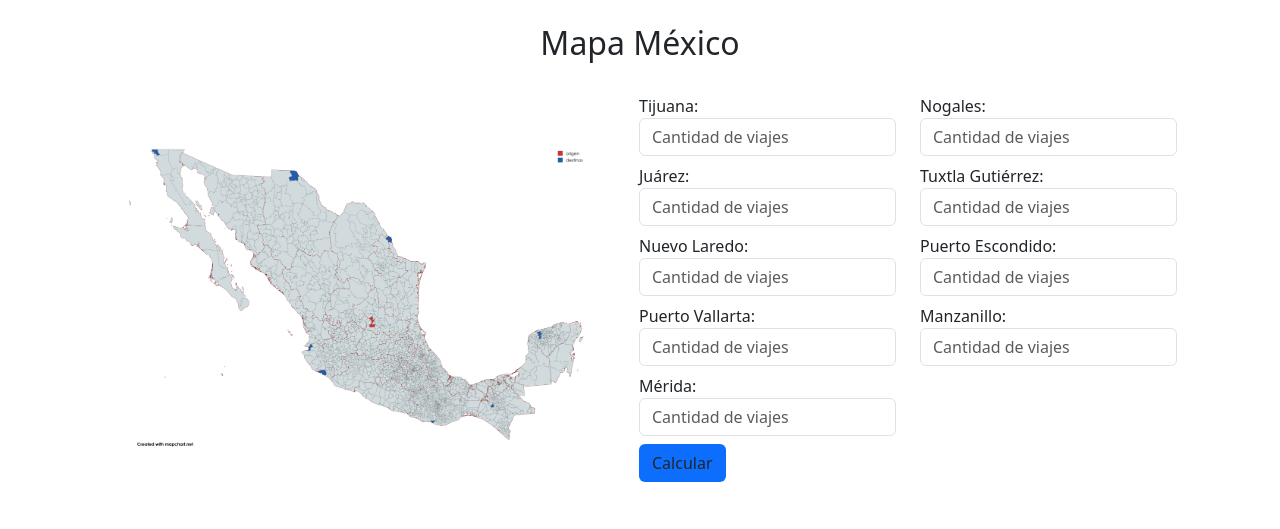
After one commit to OzzyLozano/prog-funcional, a Flask app: page /mapa3 in a window 1280 px wide. The commit adds this page. Shown: the top 529 px of the page. Run offline with Flask 3, Linux system fonts and the light colour scheme.

Commit message:
added maps homeworks 1-3

```diff
--- a/app.py
+++ b/app.py
@@ -1,56 +1,212 @@
-from flask import Flask, render_template, request, redirect, url_for
+from flask import Flask, render_template, request#, redirect, url_for
 
 app = Flask(__name__)
 
-# bricks stuff
-BRICK_WIDTH = 0.23
-BRICK_HEIGHT = 0.05
-VERTICAL_JOINT_THICKNESS = 0.01
-HORIZONTAL_JOINT_THICKNESS = 0.015
+FUEL_COST = 26
+FUEL_TANK_CAPACITY = 500
+
+DISTANCESnREQUIRED_FUEL = {
+  "tijuana": {
+    "distance": 2500,
+    "fuel": 714
+  },
+  "juarez": {
+    "distance": 1380,
+    "fuel": 394
+  },
+  "laredo": {
+    "distance": 720,
+    "fuel": 206
+  },
+  "vallarta": {
+    "distance": 624,
+    "fuel": 178
+  },
+  "merida": {
+    "distance": 1700,
+    "fuel": 486
+  },
+  "nogales": {
+    "distance": 1720,
+    "fuel": 491
+  },
+  "tuxtla": {
+    "distance": 1230,
+    "fuel": 351
+  },
+  "puerto_escondido": {
+    "distance": 1050,
+    "fuel": 300
+  },
+  "manzanillo": {
+    "distance": 615,
+    "fuel": 176
+  }
+}
 
 @app.route('/')
 def home():
-  return render_template('index.html')
+  return render_template('mapa-mexico.html')
 
-@app.route('/bricks', methods=['GET', 'POST'])
-def bricks():
-  return render_template('bricks.html')
+@app.route('/mapa1', methods=['GET', 'POST'])
+def mapa1():
+  tijuana = request.form.get('tijuana', type=int) or 0
+  juarez = request.form.get('juarez', type=int) or 0
+  laredo = request.form.get('laredo', type=int) or 0
+  vallarta = request.form.get('vallarta', type=int) or 0
+  merida = request.form.get('merida', type=int) or 0
+  info = {
+    "tijuana": {
+      "trips": tijuana,
+      "distance": tijuana * DISTANCESnREQUIRED_FUEL["tijuana"]["distance"],
+      "fuel": tijuana * DISTANCESnREQUIRED_FUEL["tijuana"]["fuel"]
+    },
+    "juarez": {
+      "trips": juarez,
+      "distance": juarez * DISTANCESnREQUIRED_FUEL["juarez"]["distance"],
+      "fuel": juarez * DISTANCESnREQUIRED_FUEL["juarez"]["fuel"]
+    },
+    "laredo": {
+      "trips": laredo,
+      "distance": laredo * DISTANCESnREQUIRED_FUEL["laredo"]["distance"],
+      "fuel": laredo * DISTANCESnREQUIRED_FUEL["laredo"]["fuel"]
+    },
+    "vallarta": {
+      "trips": vallarta,
+      "distance": vallarta * DISTANCESnREQUIRED_FUEL["vallarta"]["distance"],
+      "fuel": vallarta * DISTANCESnREQUIRED_FUEL["vallarta"]["fuel"]
+    },
+    "merida": {
+      "trips": merida,
+      "distance": merida * DISTANCESnREQUIRED_FUEL["merida"]["distance"],
+      "fuel": merida * DISTANCESnREQUIRED_FUEL["merida"]["fuel"]
+    }
+  }
+  return render_template('mapa-mexico.html', info=info)
 
-@app.route('/windows', methods=['GET', 'POST'])
-def windows():
-  return f'<p>xd</p>'
+@app.route('/mapa2', methods=['GET', 'POST'])
+def mapa2():
+  tijuana = request.form.get('tijuana', type=int) or 0
+  juarez = request.form.get('juarez', type=int) or 0
+  laredo = request.form.get('laredo', type=int) or 0
+  vallarta = request.form.get('vallarta', type=int) or 0
+  merida = request.form.get('merida', type=int) or 0
+  info = {
+    "tijuana": {
+      "trips": tijuana,
+      "distance": tijuana * DISTANCESnREQUIRED_FUEL["tijuana"]["distance"],
+      "fuel": tijuana * DISTANCESnREQUIRED_FUEL["tijuana"]["fuel"],
+      "total_tanks": tijuana * DISTANCESnREQUIRED_FUEL["tijuana"]["fuel"] / FUEL_TANK_CAPACITY,
+      "fuel_cost": tijuana * DISTANCESnREQUIRED_FUEL["tijuana"]["fuel"] * FUEL_COST
+    },
+    "juarez": {
+      "trips": juarez,
+      "distance": juarez * DISTANCESnREQUIRED_FUEL["juarez"]["distance"],
+      "fuel": juarez * DISTANCESnREQUIRED_FUEL["juarez"]["fuel"],
+      "total_tanks": juarez * DISTANCESnREQUIRED_FUEL["juarez"]["fuel"] / FUEL_TANK_CAPACITY,
+      "fuel_cost": juarez * DISTANCESnREQUIRED_FUEL["juarez"]["fuel"] * FUEL_COST
+    },
+    "laredo": {
+      "trips": laredo,
+      "distance": laredo * DISTANCESnREQUIRED_FUEL["laredo"]["distance"],
+      "fuel": laredo * DISTANCESnREQUIRED_FUEL["laredo"]["fuel"],
+      "total_tanks": laredo * DISTANCESnREQUIRED_FUEL["laredo"]["fuel"] / FUEL_TANK_CAPACITY,
+      "fuel_cost": laredo * DISTANCESnREQUIRED_FUEL["laredo"]["fuel"] * FUEL_COST
+    },
+    "vallarta": {
+      "trips": vallarta,
+      "distance": vallarta * DISTANCESnREQUIRED_FUEL["vallarta"]["distance"],
+      "fuel": vallarta * DISTANCESnREQUIRED_FUEL["vallarta"]["fuel"],
+      "total_tanks": vallarta * DISTANCESnREQUIRED_FUEL["vallarta"]["fuel"] / FUEL_TANK_CAPACITY,
+      "fuel_cost": vallarta * DISTANCESnREQUIRED_FUEL["vallarta"]["fuel"] * FUEL_COST
+    },
+    "merida": {
+      "trips": merida,
+      "distance": merida * DISTANCESnREQUIRED_FUEL["merida"]["distance"],
+      "fuel": merida * DISTANCESnREQUIRED_FUEL["merida"]["fuel"],
+      "total_tanks": merida * DISTANCESnREQUIRED_FUEL["merida"]["fuel"] / FUEL_TANK_CAPACITY,
+      "fuel_cost": merida * DISTANCESnREQUIRED_FUEL["merida"]["fuel"] * FUEL_COST
+    }
+  }
+  return render_template('mapa2.html', info=info)
 
-@app.route('/columns', methods=['GET', 'POST'])
-def columns():
-  return f'<p>xd</p>'
-
-@app.route('/floor', methods=['GET', 'POST'])
-def floor():
-  return f'<p>xd</p>'
-
-@app.route('/ceiling', methods=['GET', 'POST'])
-def ceiling():
-  return f'<p>xd</p>'
-
-@app.route('/room', methods=['GET', 'POST'])
-def room():
-  return f'<p>xd</p>'
-
-@app.route('/exam', methods=['GET', 'POST'])
-def exam():
-  return f'<p>xd</p>'
-
-@app.route('/calculate-bricks', methods=['GET', 'POST'])
-def calc_bricks():
-  longitud = request.form.get('longitud', type=float)
-  altura = request.form.get('altura', type=float)
-
-  if longitud and altura:
-    area = longitud * altura
-    bricks = area / ((BRICK_WIDTH + VERTICAL_JOINT_THICKNESS) * (BRICK_HEIGHT + HORIZONTAL_JOINT_THICKNESS))
-    return render_template('bricks.html', bricks=bricks)
-
-  return redirect(url_for('bricks'))
+@app.route('/mapa3', methods=['GET', 'POST'])
+def mapa3():
+  tijuana = request.form.get('tijuana', type=int) or 0
+  juarez = request.form.get('juarez', type=int) or 0
+  laredo = request.form.get('laredo', type=int) or 0
+  vallarta = request.form.get('vallarta', type=int) or 0
+  merida = request.form.get('merida', type=int) or 0
+  nogales = request.form.get('nogales', type=int) or 0
+  tuxtla = request.form.get('tuxtla', type=int) or 0
+  puerto_escondido = request.form.get('puerto_escondido', type=int) or 0
+  manzanillo = request.form.get('manzanillo', type=int) or 0
+  info = {
+    "tijuana": {
+      "trips": tijuana,
+      "distance": tijuana * DISTANCESnREQUIRED_FUEL["tijuana"]["distance"],
+      "fuel": tijuana * DISTANCESnREQUIRED_FUEL["tijuana"]["fuel"],
+      "total_tanks": tijuana * DISTANCESnREQUIRED_FUEL["tijuana"]["fuel"] / FUEL_TANK_CAPACITY,
+      "fuel_cost": tijuana * DISTANCESnREQUIRED_FUEL["tijuana"]["fuel"] * FUEL_COST
+    },
+    "juarez": {
+      "trips": juarez,
+      "distance": juarez * DISTANCESnREQUIRED_FUEL["juarez"]["distance"],
+      "fuel": juarez * DISTANCESnREQUIRED_FUEL["juarez"]["fuel"],
+      "total_tanks": juarez * DISTANCESnREQUIRED_FUEL["juarez"]["fuel"] / FUEL_TANK_CAPACITY,
+      "fuel_cost": juarez * DISTANCESnREQUIRED_FUEL["juarez"]["fuel"] * FUEL_COST
+    },
+    "laredo": {
+      "trips": laredo,
+      "distance": laredo * DISTANCESnREQUIRED_FUEL["laredo"]["distance"],
+      "fuel": laredo * DISTANCESnREQUIRED_FUEL["laredo"]["fuel"],
+      "total_tanks": laredo * DISTANCESnREQUIRED_FUEL["laredo"]["fuel"] / FUEL_TANK_CAPACITY,
+      "fuel_cost": laredo * DISTANCESnREQUIRED_FUEL["laredo"]["fuel"] * FUEL_COST
+    },
+    "vallarta": {
+      "trips": vallarta,
+      "distance": vallarta * DISTANCESnREQUIRED_FUEL["vallarta"]["distance"],
+      "fuel": vallarta * DISTANCESnREQUIRED_FUEL["vallarta"]["fuel"],
+      "total_tanks": vallarta * DISTANCESnREQUIRED_FUEL["vallarta"]["fuel"] / FUEL_TANK_CAPACITY,
+      "fuel_cost": vallarta * DISTANCESnREQUIRED_FUEL["vallarta"]["fuel"] * FUEL_COST
+    },
+    "merida": {
+      "trips": merida,
+      "distance": merida * DISTANCESnREQUIRED_FUEL["merida"]["distance"],
+      "fuel": merida * DISTANCESnREQUIRED_FUEL["merida"]["fuel"],
+      "total_tanks": merida * DISTANCESnREQUIRED_FUEL["merida"]["fuel"] / FUEL_TANK_CAPACITY,
+      "fuel_cost": merida * DISTANCESnREQUIRED_FUEL["merida"]["fuel"] * FUEL_COST
+    },
+    "nogales": {
+      "trips": nogales,
+      "distance": nogales * DISTANCESnREQUIRED_FUEL["nogales"]["distance"],
+      "fuel": nogales * DISTANCESnREQUIRED_FUEL["nogales"]["fuel"],
+      "total_tanks": nogales * DISTANCESnREQUIRED_FUEL["nogales"]["fuel"] / FUEL_TANK_CAPACITY,
+      "fuel_cost": nogales * DISTANCESnREQUIRED_FUEL["nogales"]["fuel"] * FUEL_COST
+    },
+    "tuxtla": {
+      "trips": tuxtla,
+      "distance": tuxtla * DISTANCESnREQUIRED_FUEL["tuxtla"]["distance"],
+      "fuel": tuxtla * DISTANCESnREQUIRED_FUEL["tuxtla"]["fuel"],
+      "total_tanks": tuxtla * DISTANCESnREQUIRED_FUEL["tuxtla"]["fuel"] / FUEL_TANK_CAPACITY,
+      "fuel_cost": tuxtla * DISTANCESnREQUIRED_FUEL["tuxtla"]["fuel"] * FUEL_COST
+    },
+    "puerto_escondido": {
+      "trips": puerto_escondido,
+      "distance": puerto_escondido * DISTANCESnREQUIRED_FUEL["puerto_escondido"]["distance"],
+      "fuel": puerto_escondido * DISTANCESnREQUIRED_FUEL["puerto_escondido"]["fuel"],
+      "total_tanks": puerto_escondido * DISTANCESnREQUIRED_FUEL["puerto_escondido"]["fuel"] / FUEL_TANK_CAPACITY,
+      "fuel_cost": puerto_escondido * DISTANCESnREQUIRED_FUEL["puerto_escondido"]["fuel"] * FUEL_COST
+    },
+    "manzanillo": {
+      "trips": manzanillo,
+      "distance": manzanillo * DISTANCESnREQUIRED_FUEL["manzanillo"]["distance"],
+      "fuel": manzanillo * DISTANCESnREQUIRED_FUEL["manzanillo"]["fuel"],
+      "total_tanks": manzanillo * DISTANCESnREQUIRED_FUEL["manzanillo"]["fuel"] / FUEL_TANK_CAPACITY,
+      "fuel_cost": manzanillo * DISTANCESnREQUIRED_FUEL["manzanillo"]["fuel"] * FUEL_COST
+    }
+  }
+  return render_template('mapa3.html', info=info)
 
 if __name__ == "__main__":
   app.run(debug=True)
--- a/static/styles.css
+++ b/static/styles.css
@@ -9,3 +9,6 @@ html {
 body {
   font-family: sans-serif;
 }
+main, section {
+  max-width: 100%!important;
+}
--- /dev/null
+++ b/templates/mapa3.html
@@ -0,0 +1,163 @@
+<!DOCTYPE html>
+<html lang="en">
+<head>
+  <meta charset="UTF-8">
+  <meta name="viewport" content="width=device-width, initial-scale=1.0">
+  <link rel="stylesheet" href="{{ url_for('static', filename='styles.css') }}">
+  <link href="https://cdn.jsdelivr.net/npm/bootstrap@5.3.3/dist/css/bootstrap.min.css" rel="stylesheet">
+  <title>Prog. Log. Func.</title>
+</head>
+<body>
+  <nav></nav>
+  <main class="d-flex justify-content-center align-items-center flex-column gap-4 mt-4">
+    <h2>Mapa México</h2>
+    <section class="d-flex justify-content-center align-items-center gap-4">
+      <img src="{{ url_for('static', filename='img/map2.png') }}" alt="mapita" width="40%">
+      <div>
+        <form action="{{ url_for('mapa3') }}" method="post">
+          <div class="row">
+            <div class="col">
+              <div class="mb-2">
+                <label for="tijuana">Tijuana:</label>
+                <input name="tijuana" type="text" class="form-control" placeholder="Cantidad de viajes" oninput="this.value = this.value.replace(/[^-?\d]/g, '')">
+              </div>
+              <div class="mb-2">
+                <label for="juarez">Juárez:</label>
+                <input name="juarez" type="text" class="form-control" placeholder="Cantidad de viajes" oninput="this.value = this.value.replace(/[^-?\d]/g, '')">
+              </div>
+              <div class="mb-2">
+                <label for="laredo">Nuevo Laredo:</label>
+                <input name="laredo" type="text" class="form-control" placeholder="Cantidad de viajes" oninput="this.value = this.value.replace(/[^-?\d]/g, '')">
+              </div>
+              <div class="mb-2">
+                <label for="vallarta">Puerto Vallarta:</label>
+                <input name="vallarta" type="text" class="form-control" placeholder="Cantidad de viajes" oninput="this.value = this.value.replace(/[^-?\d]/g, '')">
+              </div>
+              <div class="mb-2">
+                <label for="merida">Mérida:</label>
+                <input name="merida" type="text" class="form-control" placeholder="Cantidad de viajes" oninput="this.value = this.value.replace(/[^-?\d]/g, '')">
+              </div>
+            </div>
+            <div class="col">
+              <div class="mb-2">
+                <label for="nogales">Nogales:</label>
+                <input name="nogales" type="text" class="form-control" placeholder="Cantidad de viajes" oninput="this.value = this.value.replace(/[^-?\d]/g, '')">
+              </div>
+              <div class="mb-2">
+                <label for="tuxtla">Tuxtla Gutiérrez:</label>
+                <input name="tuxtla" type="text" class="form-control" placeholder="Cantidad de viajes" oninput="this.value = this.value.replace(/[^-?\d]/g, '')">
+              </div>
+              <div class="mb-2">
+                <label for="puerto_escondido">Puerto Escondido:</label>
+                <input name="puerto_escondido" type="text" class="form-control" placeholder="Cantidad de viajes" oninput="this.value = this.value.replace(/[^-?\d]/g, '')">
+              </div>
+              <div class="mb-2">
+                <label for="manzanillo">Manzanillo:</label>
+                <input name="manzanillo" type="text" class="form-control" placeholder="Cantidad de viajes" oninput="this.value = this.value.replace(/[^-?\d]/g, '')">
+              </div>
+            </div>
+          </div>
+          <button type="submit" class="btn bg-primary">Calcular</button>
+        </form>
+      </div>
+    </section>
+    {% if info %}
+      <section class="d-flex justify-content-evenly gap-4 mb-4 row row-cols-4">
+        {% if info["tijuana"]["trips"] %}
+          <div class="d-flex flex-column shadow rounded p-3 gap-1 col">
+            <h3>Tijuana</h3>
+            <p>Cantidad de viajes: {{ info["tijuana"]["trips"] }}</p>
+            <p>Distancia total: {{ info["tijuana"]["distance"] }}</p>
+            <p>Cantidad de combustible: {{ info["tijuana"]["fuel"] }}</p>
+            <p>Cantidad de tanques: {{ info["tijuana"]["total_tanks"] }}</p>
+            <p>Coste de combustible: {{ info["tijuana"]["fuel_cost"] }}</p>
+          </div>
+        {% endif %}
+        {% if info["juarez"]["trips"] %}
+          <div class="d-flex flex-column shadow rounded p-3 gap-1 col">
+            <h3>Juárez</h3>
+            <p>Cantidad de viajes: {{ info["juarez"]["trips"] }}</p>
+            <p>Distancia total: {{ info["juarez"]["distance"] }}</p>
+            <p>Cantidad de combustible: {{ info["juarez"]["fuel"] }}</p>
+            <p>Cantidad de tanques: {{ info["juarez"]["total_tanks"] }}</p>
+            <p>Coste de combustible: {{ info["juarez"]["fuel_cost"] }}</p>
+          </div>
+        {% endif %}
+        {% if info["laredo"]["trips"] %}
+          <div class="d-flex flex-column shadow rounded p-3 gap-1 col">
+            <h3>Nuevo Laredo</h3>
+            <p>Cantidad de viajes: {{ info["laredo"]["trips"] }}</p>
+            <p>Distancia total: {{ info["laredo"]["distance"] }}</p>
+            <p>Cantidad de combustible: {{ info["laredo"]["fuel"] }}</p>
+            <p>Cantidad de tanques: {{ info["laredo"]["total_tanks"] }}</p>
+            <p>Coste de combustible: {{ info["laredo"]["fuel_cost"] }}</p>
+          </div>
+        {% endif %}
+        {% if info["vallarta"]["trips"] %}
+          <div class="d-flex flex-column shadow rounded p-3 gap-1 col">
+            <h3>Puerto Vallarta</h3>
+            <p>Cantidad de viajes: {{ info["vallarta"]["trips"] }}</p>
+            <p>Distancia total: {{ info["vallarta"]["distance"] }}</p>
+            <p>Cantidad de combustible: {{ info["vallarta"]["fuel"] }}</p>
+            <p>Cantidad de tanques: {{ info["vallarta"]["total_tanks"] }}</p>
+            <p>Coste de combustible: {{ info["vallarta"]["fuel_cost"] }}</p>
+          </div>
+        {% endif %}
+        {% if info["merida"]["trips"] %}
+          <div class="d-flex flex-column shadow rounded p-3 gap-1 col">
+            <h3>Mérida</h3>
+            <p>Cantidad de viajes: {{ info["merida"]["trips"] }}</p>
+            <p>Distancia total: {{ info["merida"]["distance"] }}</p>
+            <p>Cantidad de combustible: {{ info["merida"]["fuel"] }}</p>
+            <p>Cantidad de tanques: {{ info["merida"]["total_tanks"] }}</p>
+            <p>Coste de combustible: {{ info["merida"]["fuel_cost"] }}</p>
+          </div>
+        {% endif %}
+        {% if info["nogales"]["trips"] %}
+          <div class="d-flex flex-column shadow rounded p-3 gap-1 col">
+            <h3>Nogales</h3>
+            <p>Cantidad de viajes: {{ info["nogales"]["trips"] }}</p>
+            <p>Distancia total: {{ info["nogales"]["distance"] }}</p>
+            <p>Cantidad de combustible: {{ info["nogales"]["fuel"] }}</p>
+            <p>Cantidad de tanques: {{ info["nogales"]["total_tanks"] }}</p>
+            <p>Coste de combustible: {{ info["nogales"]["fuel_cost"] }}</p>
+          </div>
+        {% endif %}
+        {% if info["tuxtla"]["trips"] %}
+          <div class="d-flex flex-column shadow rounded p-3 gap-1 col">
+            <h3>Tuxtla Gutiérrez</h3>
+            <p>Cantidad de viajes: {{ info["tuxtla"]["trips"] }}</p>
+            <p>Distancia total: {{ info["tuxtla"]["distance"] }}</p>
+            <p>Cantidad de combustible: {{ info["tuxtla"]["fuel"] }}</p>
+            <p>Cantidad de tanques: {{ info["tuxtla"]["total_tanks"] }}</p>
+            <p>Coste de combustible: {{ info["tuxtla"]["fuel_cost"] }}</p>
+          </div>
+        {% endif %}
+        {% if info["puerto_escondido"]["trips"] %}
+          <div class="d-flex flex-column shadow rounded p-3 gap-1 col">
+            <h3>Puerto Escondido</h3>
+            <p>Cantidad de viajes: {{ info["puerto_escondido"]["trips"] }}</p>
+            <p>Distancia total: {{ info["puerto_escondido"]["distance"] }}</p>
+            <p>Cantidad de combustible: {{ info["puerto_escondido"]["fuel"] }}</p>
+            <p>Cantidad de tanques: {{ info["puerto_escondido"]["total_tanks"] }}</p>
+            <p>Coste de combustible: {{ info["puerto_escondido"]["fuel_cost"] }}</p>
+          </div>
+        {% endif %}
+        {% if info["manzanillo"]["trips"] %}
+          <div class="d-flex flex-column shadow rounded p-3 gap-1 col">
+            <h3>Manzanillo</h3>
+            <p>Cantidad de viajes: {{ info["manzanillo"]["trips"] }}</p>
+            <p>Distancia total: {{ info["manzanillo"]["distance"] }}</p>
+            <p>Cantidad de combustible: {{ info["manzanillo"]["fuel"] }}</p>
+            <p>Cantidad de tanques: {{ info["manzanillo"]["total_tanks"] }}</p>
+            <p>Coste de combustible: {{ info["manzanillo"]["fuel_cost"] }}</p>
+          </div>
+        {% endif %}
+      </section>
+    {% endif %}
+  </main>
+  <footer></footer>
+
+  <script src="https://cdn.jsdelivr.net/npm/bootstrap@5.3.3/dist/js/bootstrap.bundle.min.js"></script>
+</body>
+</html>
```
Also changed, not shown: templates/mapa-mexico.html (added, +92 -0 lines), templates/mapa2.html (added, +102 -0 lines), u2/t1.py (added, +11 -0 lines), static/img/map.png (added), static/img/map.svg (added), static/img/map2.png (added), u1/castillos.py (renamed from castillos.py), u1/cuarto.py (renamed from cuarto.py), u1/habitacion2.py (renamed from habitacion2.py), u1/ladrillos.py (renamed from ladrillos.py), u1/morse.py (renamed from morse.py), u1/piso.py (renamed from piso.py), u1/placa.py (renamed from placa.py), u1/ventana.py (renamed from ventana.py).
